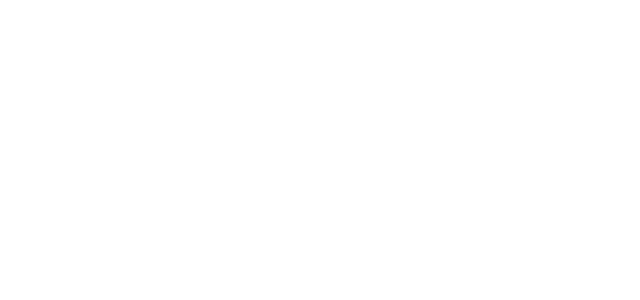
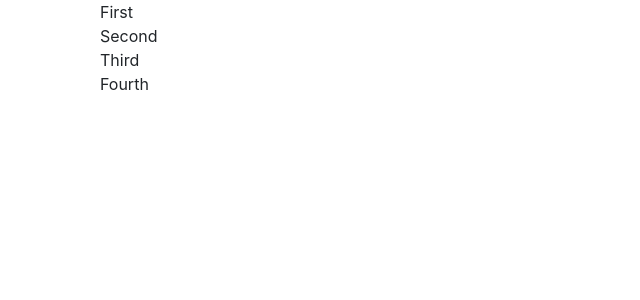
Before and after one commit to Vladyslavserdiuk/Kanban_Board, a React (Create React App) app: page / in a window 1280 px wide. Shown: the top 300 px of the page, without its empty margins (0-640 px from the left). Built offline with nearby package versions, Linux system fonts and the light colour scheme.

Commit message:
Second Commit

```diff
--- a/src/App.js
+++ b/src/App.js
@@ -1,6 +1,6 @@
 import React, {useState} from 'react';
 import './App.css';
-import Container from "reactstrap/es/Container";
+import {Container, Row} from "reactstrap";
 import Column from "./Column";
 
 function App() {
@@ -15,29 +15,31 @@
         {
             id: Math.random(),
             name: 'Second',
-            priority: 0,
+            priority: 1,
             status: 'progress'
         },
         {
             id: Math.random(),
             name: 'Third',
-            priority: 0,
+            priority: 2,
             status: 'review'
         },
         {
             id: Math.random(),
             name: 'Fourth',
-            priority: 0,
+            priority: 1,
             status: 'review'
         }
     ]
+    const [tasks, setTasks] = useState(taskList)
 
 
     return (
         <div>
             <Container>
-                <Column taskList={taskList}/>
-
+                <Row>
+                    <Column tasks={tasks}/>
+                </Row>
 
             </Container>
 
--- a/src/Column.js
+++ b/src/Column.js
@@ -1,15 +1,17 @@
 import React, {useState} from 'react';
-import Col from "reactstrap/es/Col";
+import {Col} from "reactstrap";
+import Task from "./Task";
 
 
 function Column(props) {
 
-  const {taskList} = props
+  const {tasks} = props
 
 
   return (
     <div >
       <Col>
+          {tasks.map(el => <Task task={el}/>)}
 
       </Col>
 
--- /dev/null
+++ b/src/Task.js
@@ -0,0 +1,21 @@
+import React from 'react';
+import {Col} from "reactstrap";
+
+
+function Task(props) {
+
+  const {task} = props;
+
+
+  return (
+    <div >
+      <Col>
+          {task.name}
+
+      </Col>
+
+    </div>
+  );
+}
+
+export default Task;
--- a/src/index.js
+++ b/src/index.js
@@ -14,5 +14,5 @@
 
 // If you want your app to work offline and load faster, you can change
 // unregister() to register() below. Note this comes with some pitfalls.
-// Learn more about service workers: https://bit.ly/CRA-PWA
+// Learn more about service workers: https://bit.ly/CR A-PWA
 serviceWorker.unregister();
```
